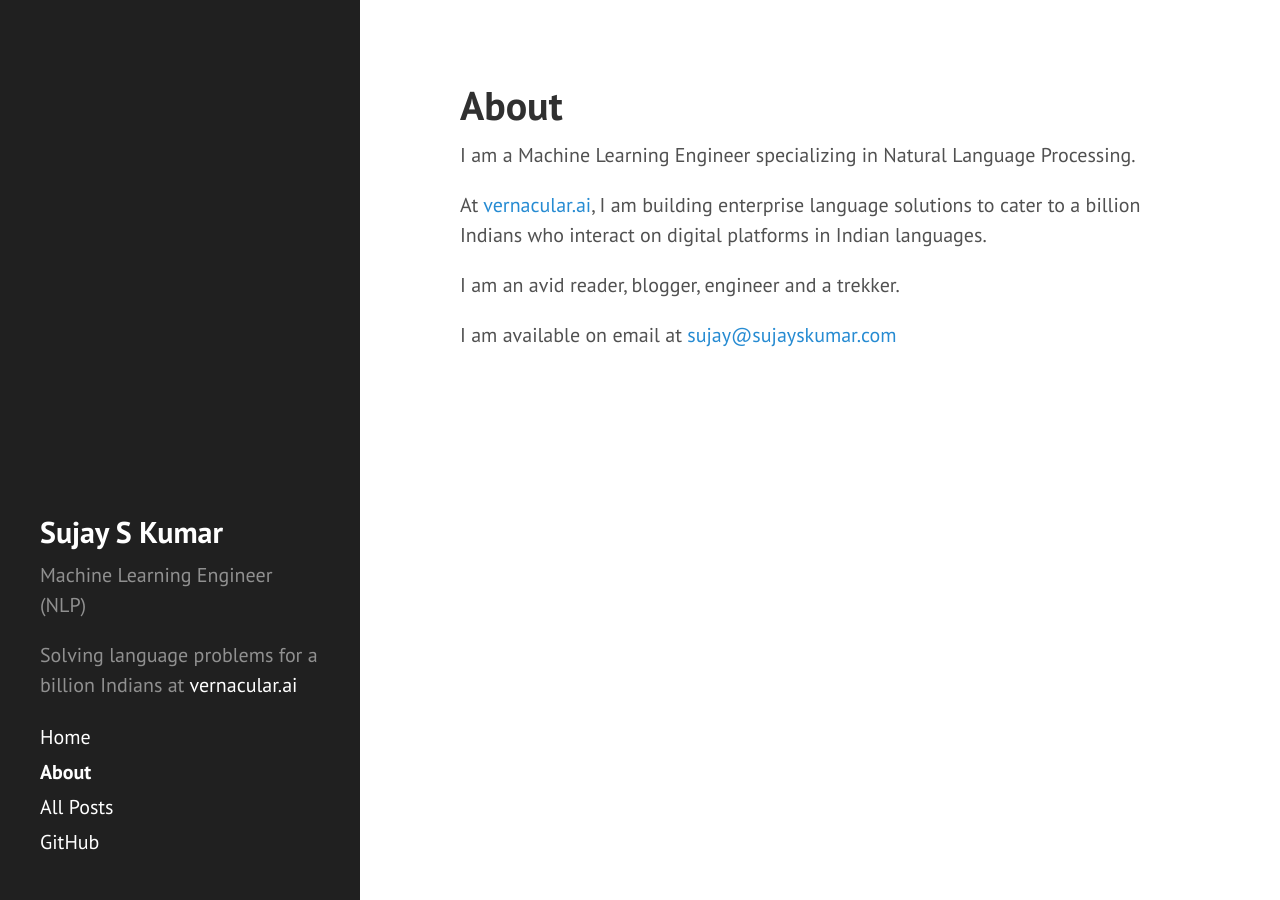
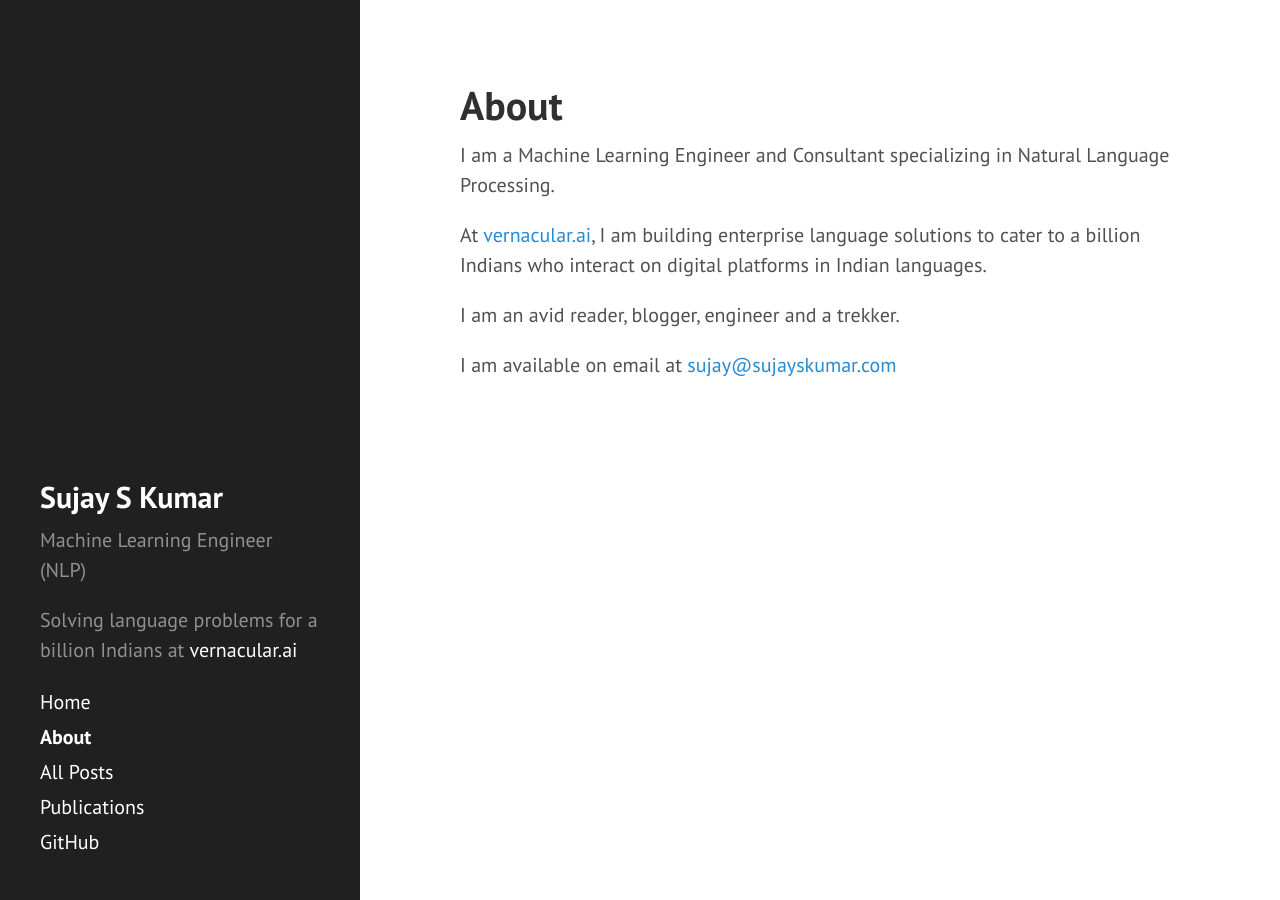
Before and after one commit to SujaySKumar/sujayskumar.github.io, a Jekyll site: the page built from about.md, in a window 1280 px wide. Built offline with Jekyll 4.4.1, drawn with Linux system fonts in a browser that asks for light colours.

Commit message:
Added publications section

```diff
--- a/about.md
+++ b/about.md
@@ -29,7 +29,7 @@ title: About
 
 <!-- Thanks for reading! -->
 
-I am a Machine Learning Engineer specializing in Natural Language Processing.
+I am a Machine Learning Engineer and Consultant specializing in Natural Language Processing.
 
 At [vernacular.ai](https://vernacular.ai), I am building enterprise language solutions to cater to a billion Indians who interact on digital platforms in Indian languages.
 
```
Also changed, not shown: publications.md (added, +7 -0 lines).
